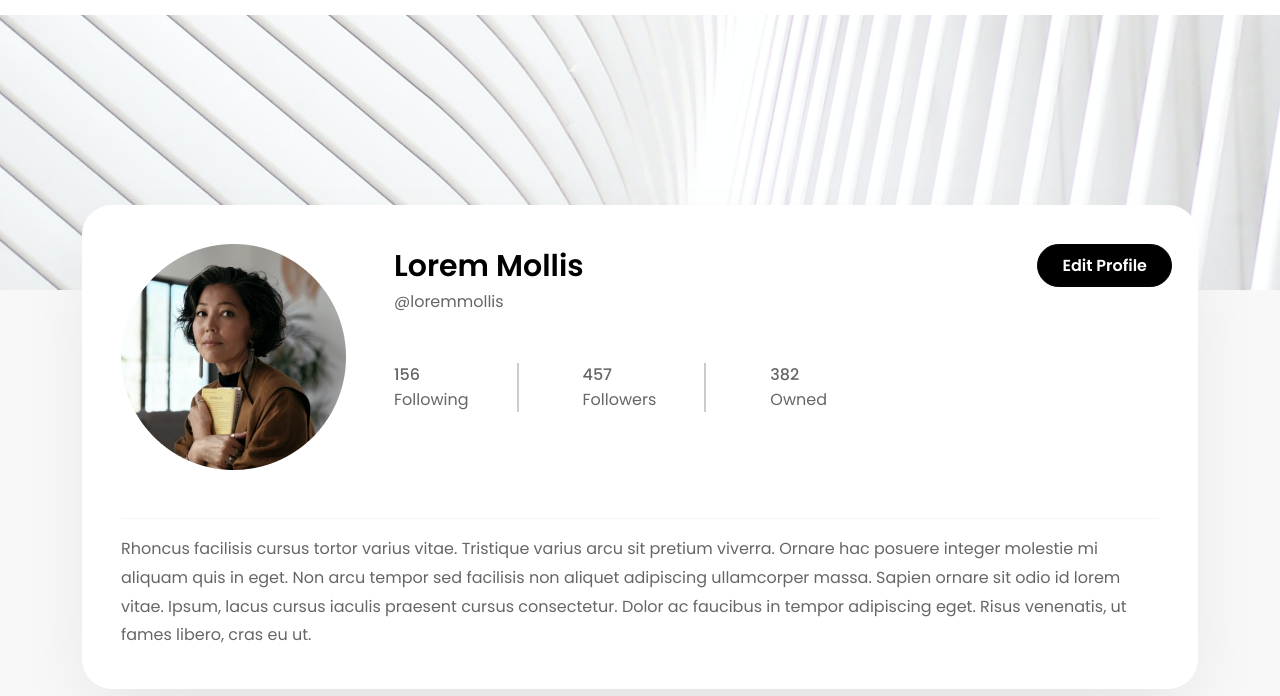
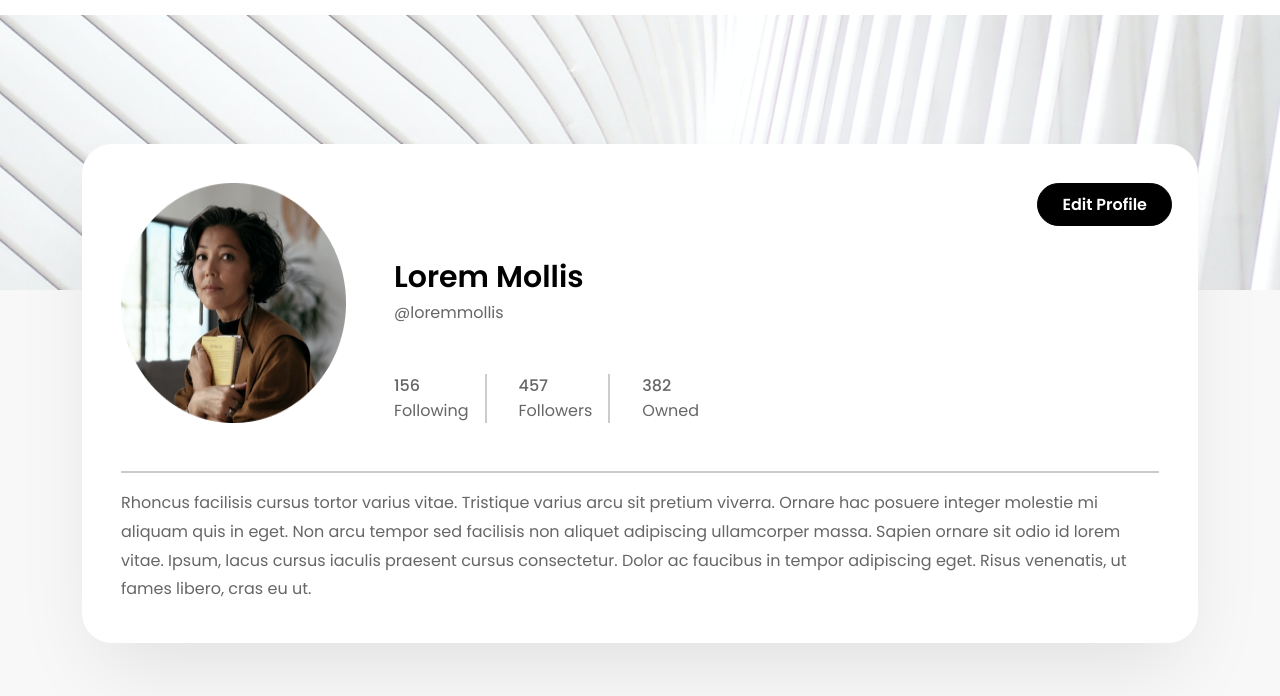
Before and after one commit to gourav-522/wallet-page, a plain HTML site: page index.html in a window 1280 px wide. Shown: the part 81-777 px from the top of the page. Drawn offline with nearby package versions, Linux system fonts and the light colour scheme.

Commit message:
changes in SECTION

```diff
--- a/assets/css/style.css
+++ b/assets/css/style.css
@@ -138,12 +138,16 @@ header {
     background: var(--fc-white);
     box-shadow: 0px 38px 85px -19px rgba(0, 0, 0, 0.1);
     padding: 39px;
-    margin-top: 190px;
+    margin-top: 129px;
 }
 
 .bottom-line-1 {
     height: 1px;
     background: var(--fc-gray);
+}
+
+.pt72 {
+    padding-top: 72px;
 }
 
 .curser-text {
@@ -161,6 +165,14 @@ header {
     font-size: var(--fs-lg);
     font-style: normal;
     font-weight: 600;
+    width: Hug (144px)px;
+        height: Hug (43px)px;
+        top: 394px;
+        left: 1438px;
+        padding: 8px 24px 8px 24px;
+        gap: 10px;
+       ;
+        opacity: 0px;
     line-height: normal;
     border: none;
     padding: 8px 24px;
@@ -179,9 +191,11 @@ header {
 
 .bottom-line {
     height: 1px;
-    opacity: 0.2;
+    opacity: 20%;
     background: var(--fc-gray);
+    border: 1px solid #000000
 }
+
 
 .card-text {
     color: var(--fc-grey);
--- a/index.html
+++ b/index.html
@@ -74,10 +74,10 @@
                         <img src="./assets/images/card-image.png" alt="cardimage" class="pe-lg-5 pe-0 mx-auto">
                         <div>
                             <div>
-                                <p class="lorem mb-0 fs-sm mt-lg-0 mt-3">Lorem Mollis</p>
+                                <p class="lorem mb-0 fs-sm mt-lg-0 mt-3 pt72">Lorem Mollis</p>
                                 <span class="text mb-0">@loremmollis</span>
                             </div>
-                            <div class="d-flex pt-lg-5 pt-3 gap-lg-5 gap-2 align-items-center justify-content-between">
+                            <div class="d-flex pt-lg-5 pt-3 gap-lg-3 gap-2 align-items-center justify-content-between">
                                 <div class="curser-pointer">
                                     <p class="card-number mb-0 ">156</p>
                                     <p class="curser-text mb-0">Following</p>
@@ -115,18 +115,13 @@
                 </div>
 
 
-                <div class="bottom-line mt-lg-5 mt-3"></div>
+                <div class="bottom-line mt-lg-5 "></div>
 
-                <p class="card-text pt-3 mb-0">Rhoncus facilisis cursus tortor varius vitae. Tristique varius arcu
-                    sit pretium viverra.
-                    Ornare hac posuere integer
-                    molestie mi aliquam quis in eget. Non arcu tempor sed facilisis non aliquet adipiscing ullamcorper
-                    massa. Sapien
-                    ornare
-                    sit odio id lorem vitae. Ipsum, lacus cursus iaculis praesent cursus consectetur. Dolor ac faucibus
-                    in tempor
-                    adipiscing
-                    eget. Risus venenatis, ut fames libero, cras eu ut.</p>
+                <p class="card-text pt-3 mb-0">Rhoncus facilisis cursus tortor varius vitae. Tristique varius arcu sit pretium viverra. Ornare hac posuere integer
+                molestie mi aliquam quis in eget. Non arcu tempor sed facilisis non aliquet adipiscing ullamcorper massa. Sapien ornare
+                sit odio id lorem vitae. Ipsum, lacus cursus iaculis praesent cursus consectetur. Dolor ac faucibus in tempor adipiscing
+                eget. Risus venenatis, ut fames libero, cras eu ut.
+                  </p>
             </div>
         </div>
     </section>
```
